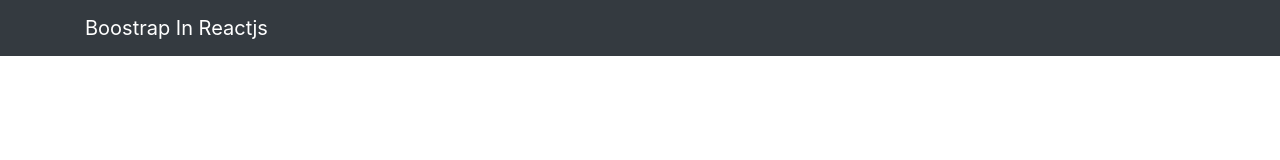
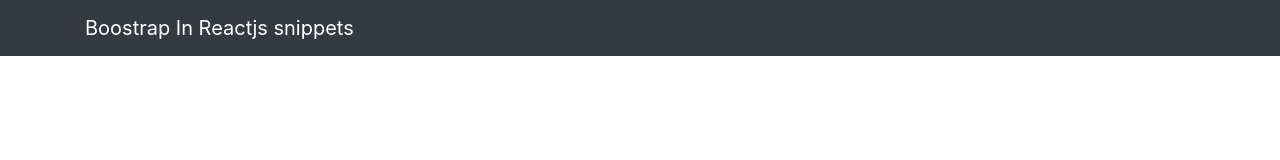
Before and after one commit to krishnadevz/reactnotes, a React (Create React App) app: page / in a window 1280 px wide. Shown: the top 160 px of the page. Built offline with nearby package versions, Linux system fonts and the light colour scheme.

Commit message:
changes in app.js

```diff
--- a/src/App.js
+++ b/src/App.js
@@ -6,7 +6,7 @@
     <div className="App">
       <Navbar dark color="dark">
         <div className="container">
-          <NavbarBrand href="/">Boostrap In Reactjs</NavbarBrand>
+          <NavbarBrand href="/">Boostrap In Reactjs snippets </NavbarBrand>
         </div>
       </Navbar>
     </div>
```
